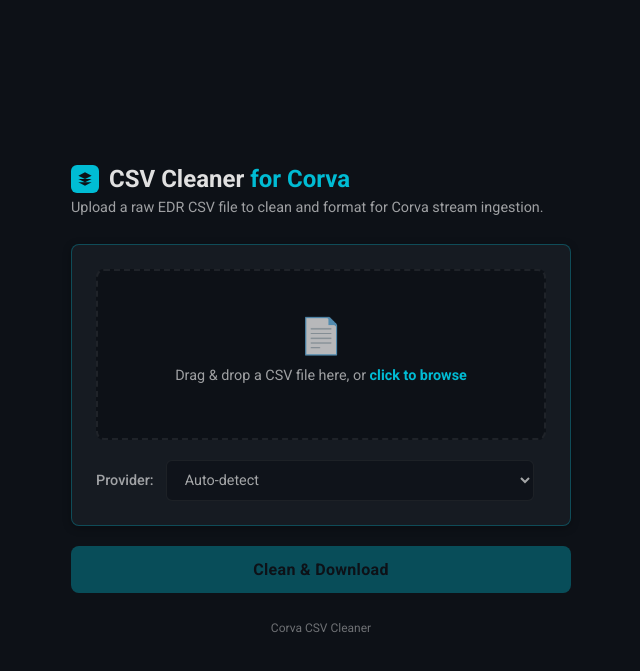
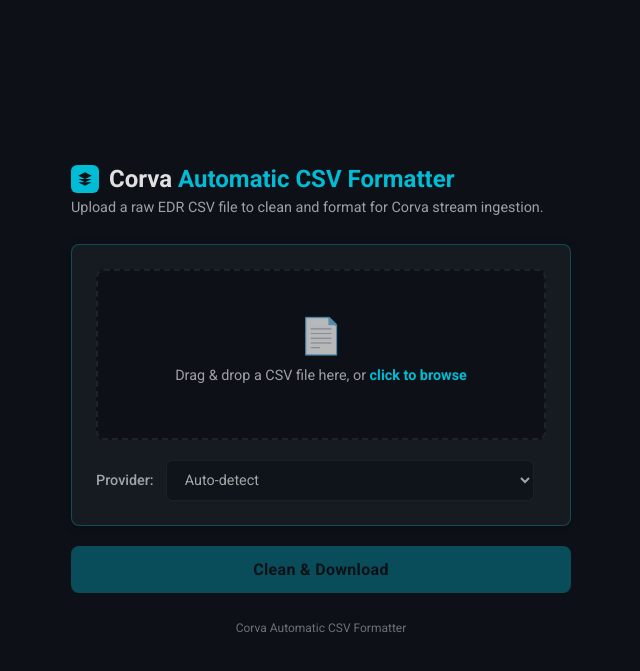
Before and after one commit to emanuelbyas-design/csv-cleaner-corva, a Flask app: page / in a window 1280 px wide. Shown: the top 671 px of the page, without its empty margins (319-959 px from the left). Run offline with Flask 3, Linux system fonts and the light colour scheme.

Commit message:
Rename app and files to Corva Automatic CSV Formatter
Made-with: Cursor

```diff
--- a/app.py
+++ b/app.py
@@ -30,7 +30,7 @@ class App(ctk.CTk):
     def __init__(self):
         super().__init__()
 
-        self.title("CSV Cleaner for Corva")
+        self.title("Corva Automatic CSV Formatter")
         self.geometry("660x520")
         self.minsize(580, 460)
 
@@ -48,14 +48,14 @@ class App(ctk.CTk):
         header_frame.grid(row=0, column=0, padx=24, pady=(20, 4), sticky="ew")
 
         logo_label = ctk.CTkLabel(
-            header_frame, text="CSV Cleaner",
+            header_frame, text="Corva",
             font=ctk.CTkFont(family="Roboto", size=22, weight="bold"),
             text_color=self.TEXT_PRIMARY,
         )
         logo_label.pack(side="left")
 
         accent_label = ctk.CTkLabel(
-            header_frame, text="  for Corva",
+            header_frame, text="  Automatic CSV Formatter",
             font=ctk.CTkFont(family="Roboto", size=22, weight="bold"),
             text_color=self.ACCENT_CYAN,
         )
--- a/web/templates/index.html
+++ b/web/templates/index.html
@@ -3,7 +3,7 @@
 <head>
     <meta charset="UTF-8">
     <meta name="viewport" content="width=device-width, initial-scale=1.0">
-    <title>CSV Cleaner for Corva</title>
+    <title>Corva Automatic CSV Formatter</title>
     <link rel="preconnect" href="https://fonts.googleapis.com">
     <link rel="preconnect" href="https://fonts.gstatic.com" crossorigin>
     <link href="https://fonts.googleapis.com/css2?family=Roboto:wght@400;500;700&display=swap" rel="stylesheet">
@@ -259,7 +259,7 @@
             <div class="logo-mark">
                 <svg viewBox="0 0 24 24"><path d="M12 2L2 7l10 5 10-5-10-5zM2 17l10 5 10-5M2 12l10 5 10-5"/></svg>
             </div>
-            <h1>CSV Cleaner <span>for Corva</span></h1>
+            <h1>Corva <span>Automatic CSV Formatter</span></h1>
         </div>
         <p class="subtitle">Upload a raw EDR CSV file to clean and format for Corva stream ingestion.</p>
 
@@ -288,7 +288,7 @@
 
         <div class="status" id="status"></div>
 
-        <div class="footer">Corva CSV Cleaner</div>
+        <div class="footer">Corva Automatic CSV Formatter</div>
     </div>
 
     <script>
```
Also changed, not shown: README.md, 4 other files.
